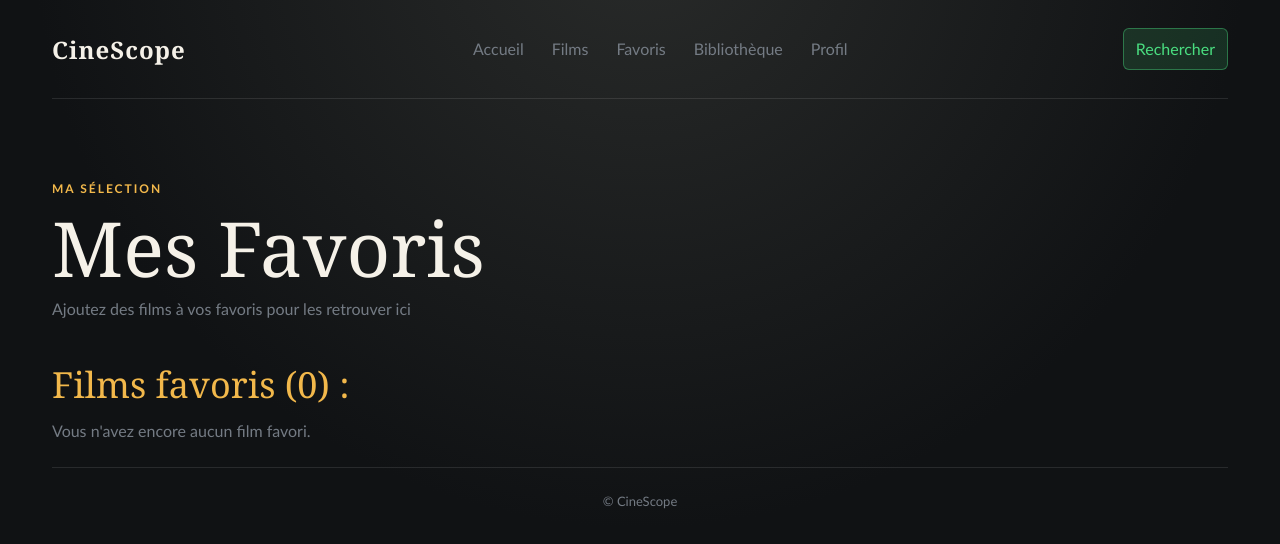
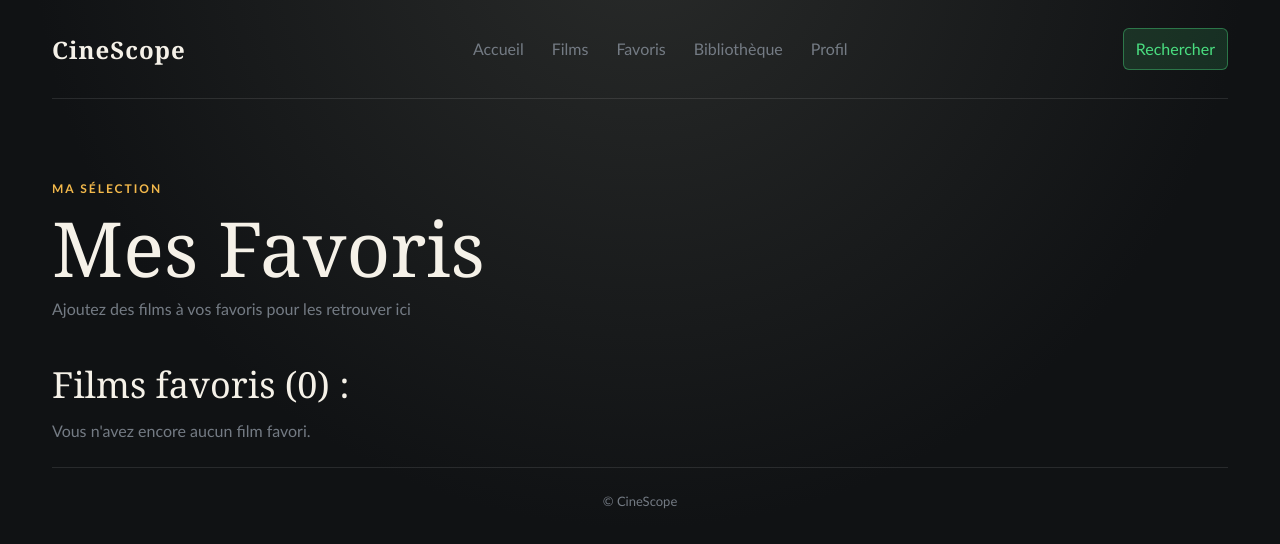
Before and after one commit to theoluthin2903/Theo_LUTHIN_Projet_React_TypeScript, a React (Vite) app in the folder CineScope/: page /favorites in a window 1280 px wide. Shown: the top 544 px of the page. Built offline with nearby package versions, Linux system fonts and the light colour scheme.

Commit message:
modif mineure

```diff
--- a/CineScope/src/App.css
+++ b/CineScope/src/App.css
@@ -11,7 +11,7 @@
 .popular-films { margin: 0 0 24px; }
 .popular-films h2 { margin: 0; color: var(--accent); font-size: clamp(26px, 3vw, 36px); line-height: 1.2; }
 .favorites-films { margin: 0 0 24px; }
-.favorites-films h2 { margin: 0 0 12px; color: var(--accent); font-size: clamp(26px, 3vw, 36px); line-height: 1.2; }
+.favorites-films h2 { margin: 0 0 12px; color: var(--text-h); font-size: clamp(26px, 3vw, 36px); line-height: 1.2; }
 .favorites-films p { margin: 0 0 16px; color: var(--muted); }
 .search-bar { margin: 20px 0 48px; }
 .search-bar input { width: 100%; box-sizing: border-box; padding: 17px 20px; color: var(--text-h); background: var(--surface); border: 1px solid var(--border); border-radius: 10px; outline: none; transition: border-color 180ms ease, box-shadow 180ms ease; }
@@ -19,7 +19,7 @@
 .movie-grid { display: grid; grid-template-columns: repeat(3, minmax(0, 1fr)); gap: 18px; padding-bottom: 72px; }
 .movie-card { min-height: 160px; padding: 26px; box-sizing: border-box; background: linear-gradient(145deg, var(--surface-raised), var(--surface)); border: 1px solid var(--border); border-radius: 12px; box-shadow: var(--shadow); transition: transform 180ms ease, border-color 180ms ease; }
 .movie-card:hover { transform: translateY(-5px); border-color: rgba(242, 184, 75, .55); }
-.movie-card h2 { margin-bottom: 20px; font-size: 26px; }
+.movie-card__title { margin-bottom: 20px; font-size: 26px; color: var(--text-h); }
 .movie-card p { color: var(--muted); font-size: 14px; }
 .movie-card p:last-child { margin-top: 6px; color: var(--accent); }
 .movie-card img { width: 100%; height: auto; border-radius: 8px; margin-bottom: 12px; }
--- a/CineScope/src/components/MovieCard.tsx
+++ b/CineScope/src/components/MovieCard.tsx
@@ -30,7 +30,7 @@ function MovieCard({
   return (
     <article className="movie-card">
       <img src={imagePath} alt={title} />
-      <h2>{title}</h2>
+      <h2 className="movie-card__title">{title}</h2>
       <p>De {realisateur.join(" et ")}</p>
       <p>{genres.join(", ")}</p>
       <p>{year}</p>
```
